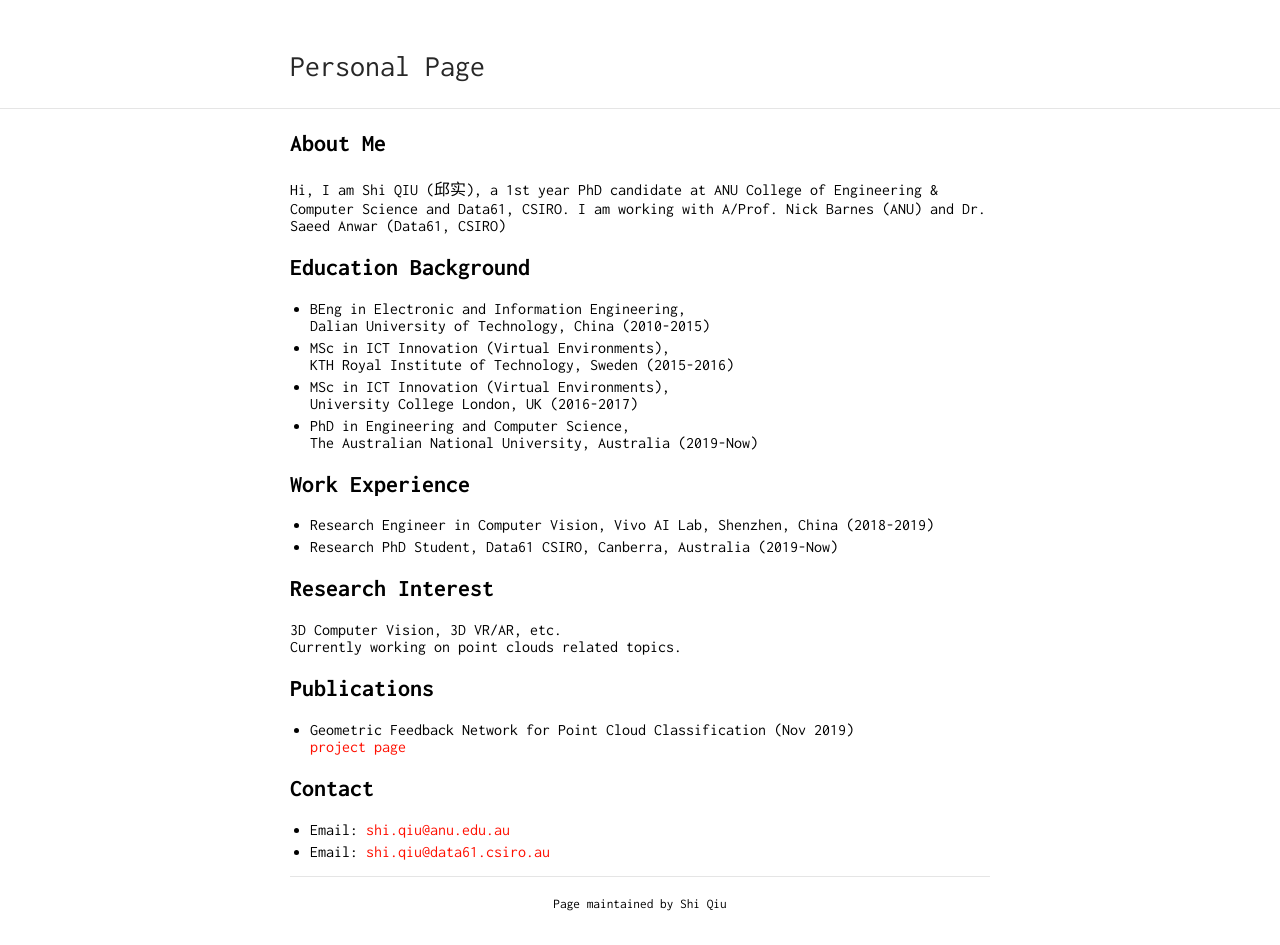
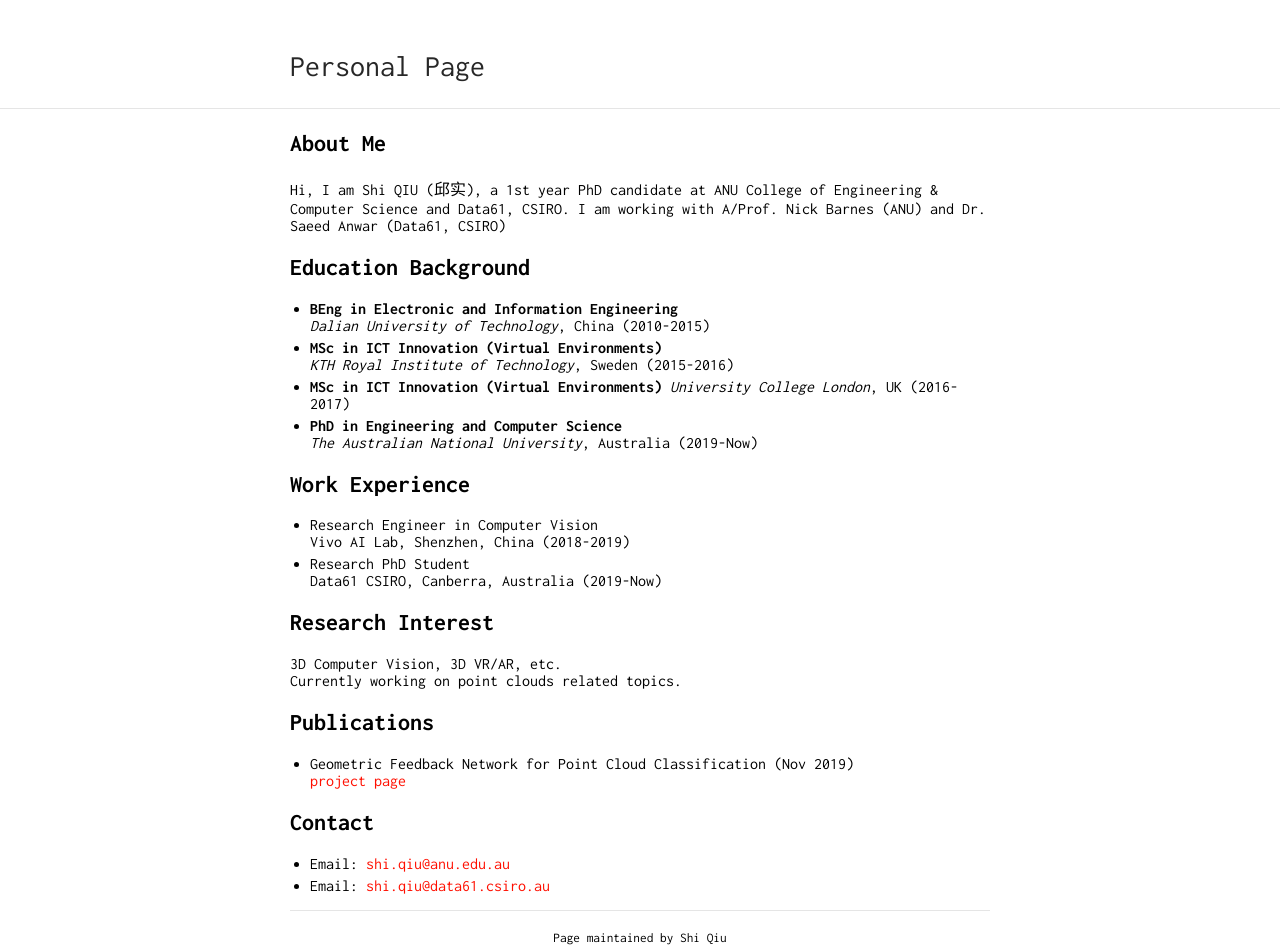
Before and after one commit to ShiQiu0419/ShiQiu0419.github.io, a Jekyll site: the page built from index.md, in a window 1280 px wide. Built offline with Jekyll 4.4.1, drawn with Linux system fonts in a browser that asks for light colours; our own code applies the rules of GitHub Pages for plain Markdown files; before the commit the page ends 911 px from its top, so only the background shows below that.

```diff
--- a/index.md
+++ b/index.md
@@ -6,18 +6,20 @@ layout: default
 Hi, I am Shi QIU (邱实), a 1st year PhD candidate at ANU College of Engineering & Computer Science and Data61, CSIRO. I am working with A/Prof. Nick Barnes (ANU) and Dr. Saeed Anwar (Data61, CSIRO)
 
 ## Education Background
-* BEng in Electronic and Information Engineering,
-Dalian University of Technology, China (2010-2015)
-* MSc in ICT Innovation (Virtual Environments),
-KTH Royal Institute of Technology, Sweden (2015-2016)
-* MSc in ICT Innovation (Virtual Environments),
-University College London, UK (2016-2017)
-* PhD in Engineering and Computer Science,
-The Australian National University, Australia (2019-Now)
+* **BEng in Electronic and Information Engineering**
+*Dalian University of Technology*, China (2010-2015)
+* **MSc in ICT Innovation (Virtual Environments)**
+*KTH Royal Institute of Technology*, Sweden (2015-2016)
+* **MSc in ICT Innovation (Virtual Environments)**
+*University College London*, UK (2016-2017)
+* **PhD in Engineering and Computer Science**
+*The Australian National University*, Australia (2019-Now)
 
 ## Work Experience
-* Research Engineer in Computer Vision, Vivo AI Lab, Shenzhen, China (2018-2019)
-* Research PhD Student, Data61 CSIRO, Canberra, Australia (2019-Now)
+* Research Engineer in Computer Vision
+Vivo AI Lab, Shenzhen, China (2018-2019)
+* Research PhD Student
+Data61 CSIRO, Canberra, Australia (2019-Now)
 
 ## Research Interest
 3D Computer Vision, 3D VR/AR, etc.
```
